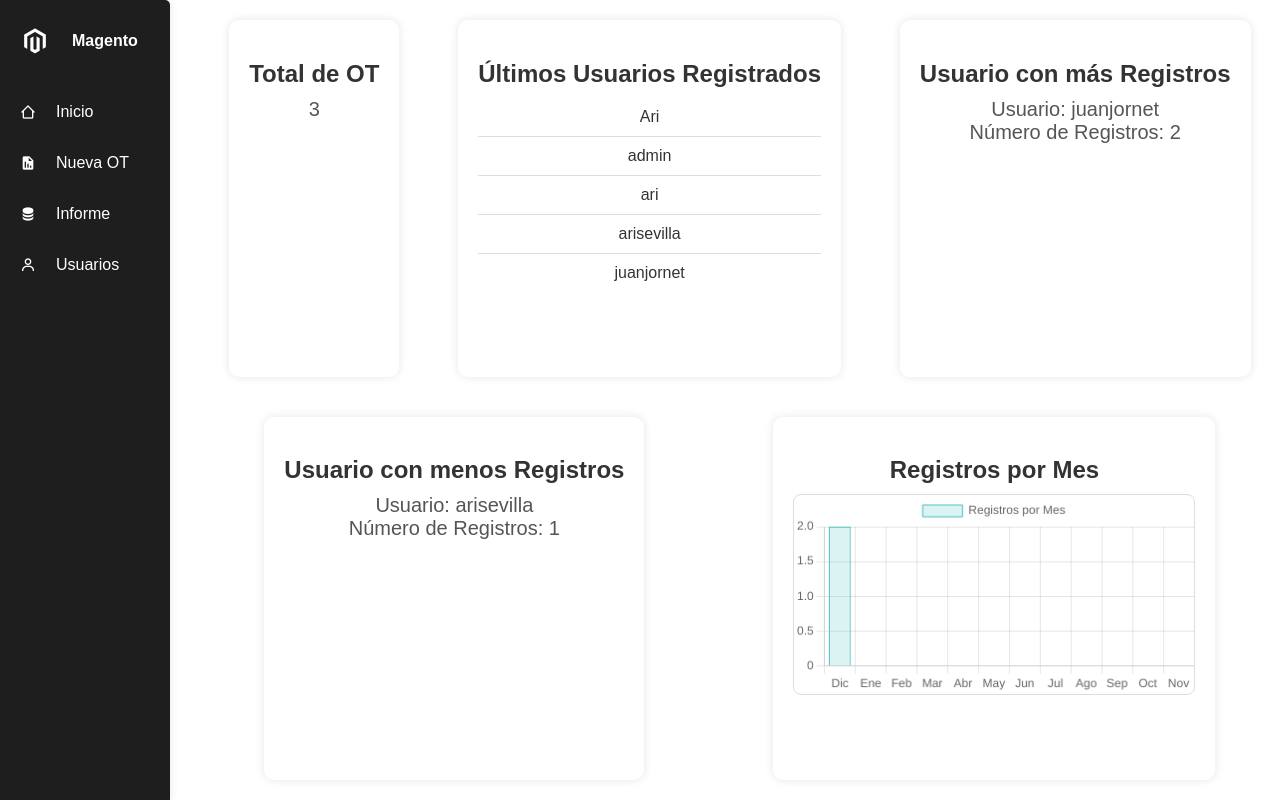
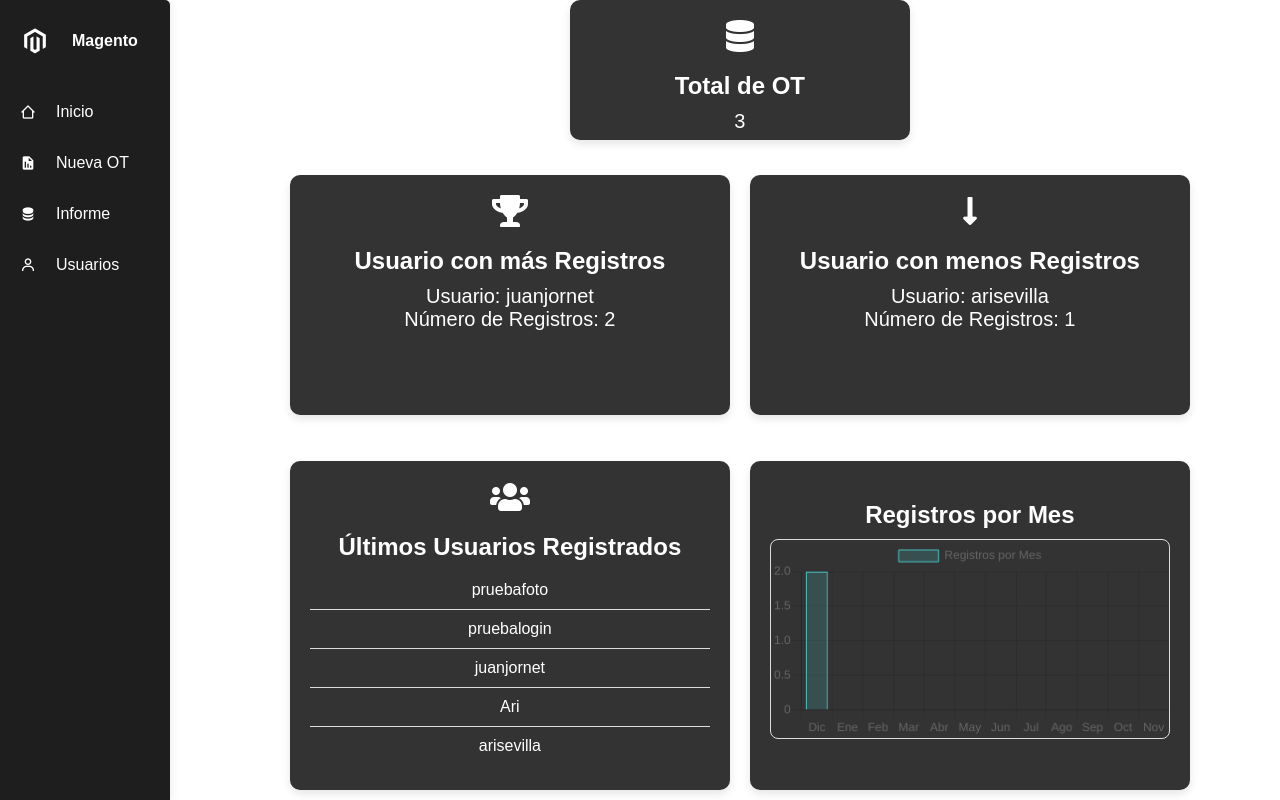
Before and after one commit to Arisevilla/PythonDjangoRegistrosUsuarios, a Django app: page /inicio/ in a window 1280 px wide. Run offline with Django 4.2, Linux system fonts and the light colour scheme; a user stored in the database is signed in; data comes from the database, SQL or seed files in the repository.

Commit message:
css inicio

```diff
--- a/login/templates/inicio.html
+++ b/login/templates/inicio.html
@@ -7,6 +7,7 @@
     <script src="https://cdn.jsdelivr.net/npm/chart.js"></script>
     <link rel="stylesheet" href="https://cdnjs.cloudflare.com/ajax/libs/font-awesome/6.4.2/css/all.min.css" integrity="sha512-z3gLpd7yknf1YoNbCzqRKc4qyor8gaKU1qmn+CShxbuBusANI9QpRohGBreCFkKxLhei6S9CQXFEbbKuqLg0DA==" crossorigin="anonymous" referrerpolicy="no-referrer" />
     <link href='https://unpkg.com/boxicons@2.1.4/css/boxicons.min.css' rel='stylesheet'>
+    <link rel="stylesheet" href="https://cdnjs.cloudflare.com/ajax/libs/font-awesome/5.15.3/css/all.min.css" integrity="sha384-KJ3o2DKtIkvYIK3UENzmM7KCkRr/rE9/Qpg6aAZGJwFDMVNA/GpGFF93hXpG5KkN" crossorigin="anonymous">
     <style type="text/css">
 
     body{
@@ -112,6 +113,12 @@
       .dashboard-item:hover {
       transform: scale(1.05);
      }
+     .total-ot-container {
+    display: flex;
+    align-items: center;
+    justify-content: center;
+    width: 100%;
+}
 
       .dashboard-item h2{
         color:#333;
@@ -154,6 +161,111 @@
         font-size: 16px;
 }
 
+.dark-card {
+    background-color: #333;
+    color: #fff;
+    border-radius: 10px;
+    padding: 20px;
+
+    box-shadow: 0 4px 8px rgba(0, 0, 0, 0.1);
+    transition: background-color 0.3s ease-in-out;
+    height: 100px;
+    width: 300px;
+}
+.dark-card h2 {
+    color: #fff;
+}
+
+.dark-card p{
+    color: #fff;
+}
+
+.dark-card:hover {
+    background-color: #555;
+}
+
+.usuarios{
+    background-color: #333;
+    color: #fff;
+    border-radius: 10px;
+    padding: 20px;
+    box-shadow: 0 4px 8px rgba(0, 0, 0, 0.1);
+    transition: background-color 0.3s ease-in-out;
+    height: 200px;
+    width: 400px;
+}
+
+.usuarios h2 {
+    color: #fff;
+}
+
+.usuarios p{
+    color: #fff;
+}
+
+.dark-card:hover {
+    background-color: #555;
+}
+
+.ultimos{
+    background-color: #333;
+    color: #fff;
+    border-radius: 10px;
+    padding: 20px;
+    box-shadow: 0 4px 8px rgba(0, 0, 0, 0.1);
+    transition: background-color 0.3s ease-in-out;
+    width: 400px;
+}
+
+.ultimos h2 {
+    color: #fff;
+}
+
+.ultimos .liultimos{
+    color: #fff;
+    font-size: 16px;
+    padding: 10px;
+    border-bottom: 1px solid #ddd;
+}
+
+.dark-card:hover {
+    background-color: #555;
+}
+
+.dashboard-row{
+    display:flex;
+    justify-content: space-between;
+    margin-top: 20px;
+
+}
+
+.dashboard-item{
+    flex: 0 0 calc(50% -20px);
+    margin:10px;
+}
+
+.dark-card{
+    margin: 0 auto;
+    display: flex;
+    flex-direction: column;
+    align-items: center;
+}
+
+.grafico{
+    background-color: #333;
+    color: #fff;
+    border-radius: 10px;
+    padding: 20px;
+    box-shadow: 0 4px 8px rgba(0, 0, 0, 0.1);
+    transition: background-color 0.3s ease-in-out;
+    width: 400px;
+
+}
+
+.grafico h2{
+    color: #fff;
+}
+
 
       </style>
 </head>
@@ -193,21 +305,16 @@
 
 
 
-         <div class="dashboard-item">
+         <div class="dashboard-item dark-card">
+            <i class="fas fa-database fa-2x"></i>
             <h2>Total de OT</h2>
             <p>{{ total_registros_count }}</p>
          </div>
 
-         <div class="dashboard-item">
-            <h2>Últimos Usuarios Registrados</h2>
-            <ul>
-            {% for usuario in usuarios_registrados %}
-            <li>{{usuario}}</li>
-            {% endfor %}
-            </ul>
-        </div>
 
-         <div class="dashboard-item">
+         <div class="dashboard-row">
+         <div class="dashboard-item usuarios">
+            <i class="fas fa-trophy fa-2x"></i>
             <h2>Usuario con más Registros</h2>
             {% if trabajador_con_mas_registros %}
                 <p>Usuario: {{trabajador_con_mas_registros.user__username }}</p>
@@ -218,21 +325,32 @@
          </div>
 
 
-         <div class="dashboard-item">
+         <div class="dashboard-item usuarios">
+            <i class="fas fa-long-arrow-alt-down fa-2x"></i>
             <h2>Usuario con menos Registros</h2>
                 <p>Usuario: {{registros_menos_por_mes.user__username }}</p>
                 <p>Número de Registros: {{registros_menos_por_mes.registros}}</p>
          </div>
+         </div>
 
+         <div class="dashboard-row">
+         <div class="dashboard-item ultimos">
+            <i class="fas fa-users fa-2x"></i>
+            <h2>Últimos Usuarios Registrados</h2>
+            <ul>
+            {% for usuario in usuarios_registrados %}
+            <li class="liultimos"> {{usuario}}</li>
+            {% endfor %}
+            </ul>
+        </div>
 
-
-         <div class="dashboard-item">
+         <div class="dashboard-item grafico">
             <h2>Registros por Mes</h2>
             <canvas id="regPorMesChart" width="400" height="200"></canvas>
          </div>
 
         </div>
-
+        </div>
 
 
     </div>
@@ -254,9 +372,25 @@
            }]
         };
 
+        var opcionesGrafico = {
+            scales: {
+                x: [{
+         ticks: {
+            color: 'white'
+                 }
+             }],
+                y: [{
+         ticks: {
+            color: 'white'
+                }
+            }]
+        }
+    };
+
         var regPorMesChart = new Chart(document.getElementById('regPorMesChart'), {
            type: 'bar',
-           data: registrosPorMesData
+           data: registrosPorMesData,
+           options: opcionesGrafico,
         });
 
 
--- a/login/views.py
+++ b/login/views.py
@@ -280,7 +280,7 @@ def eliminar(request, id):
 def inicio(request):
     today = datetime.now().date()
 
-    usuarios_registrados= User.objects.all().values_list('username', flat=True)[:5]
+    usuarios_registrados= User.objects.all().order_by('-date_joined')[:5]
 
 
 
```
Also changed, not shown: login/models.py (+9 -0 lines).
